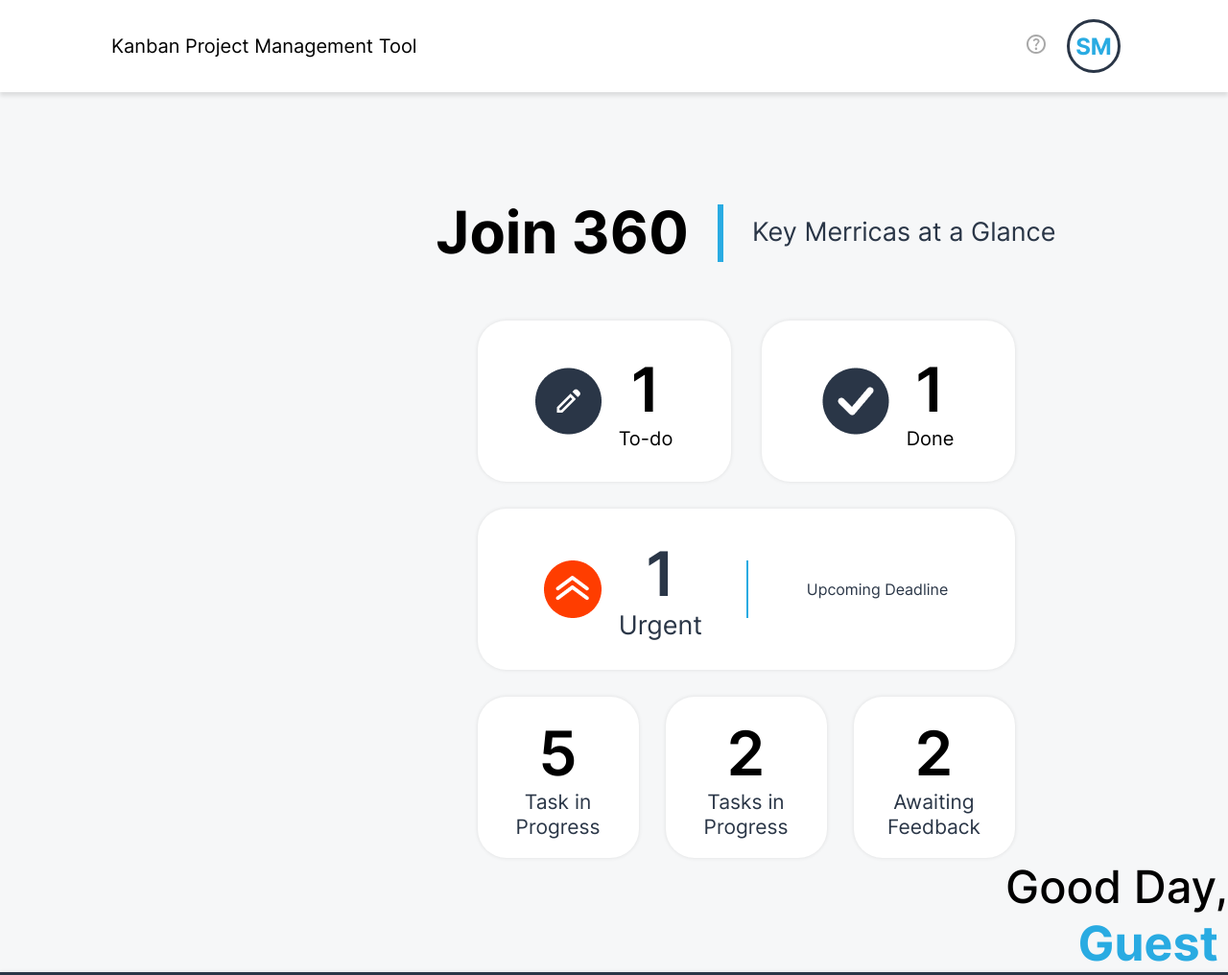
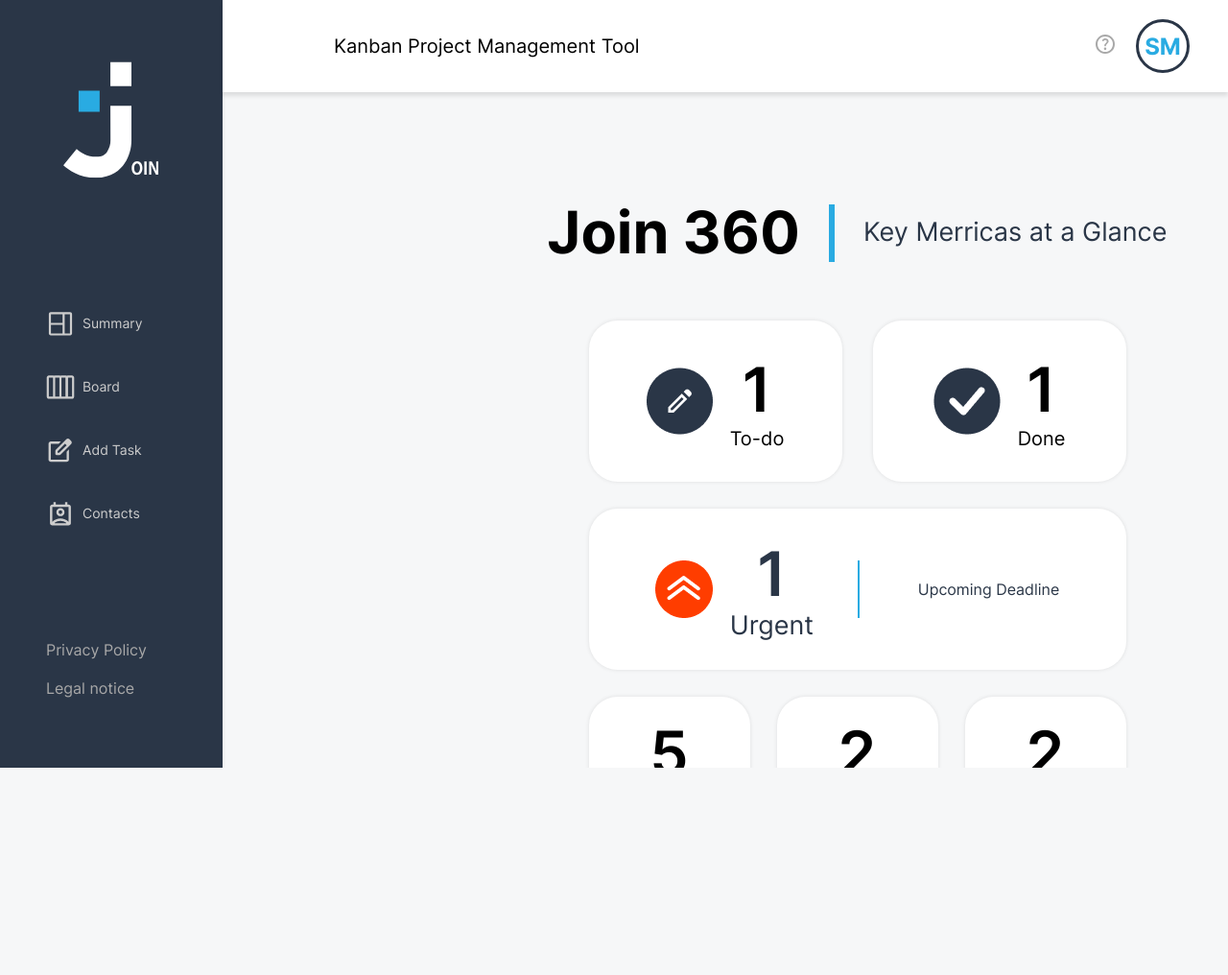
Before and after one commit to HoferDavid/join, a plain HTML site: page html/summary.html in a window 1280 px wide. Shown: the top 1016 px of the page at 96% size. After the commit the page ends 800 px from the top, so only its background shows below. Drawn offline with Linux system fonts and the light colour scheme; files whose address does not match are found by name.

Commit message:
Summary Update

```diff
--- a/html/summary.html
+++ b/html/summary.html
@@ -18,12 +18,10 @@
 
     <header w3-include-html="../assets/templates/html/header.html" class="header"></header>
 
+    <main class="content contentSection">
+        <div id="greetingSummaryMobile"></div>
 
-    <main class="content contentSection "></main>
-    <div id="greetingSummaryMobile"></div>
-    <main class="summ-main">
-
-
+        <div class="summ-main">
             <div class="summ-2">
                 <div class="headline-summ">
                     <h2 class="headline-summ-h2">Join 360</h2>
@@ -90,6 +88,7 @@
                 <h3 id="greetingSumm" class="summ-day-greeting">Good Day,</h3>
                 <span class="summ-person-greeting">Guest</span>
             </div>
+        </div>
     </main>
 
     <nav w3-include-html="../assets/templates/html/menu.html" class="menu"></nav>
--- a/style/boardmodals.css
+++ b/style/boardmodals.css
@@ -263,6 +263,7 @@
   cursor: pointer;
 }
 
+
 @media (max-width: 427px) {
   .modalContainer {
     max-height: 480px;
--- a/style/summary.css
+++ b/style/summary.css
@@ -1,15 +1,3 @@
-html, body {
-    height: 100%;
-    margin: 0;
-    display: flex;
-    flex-direction: column;
-}
-
-body {
-    display: flex;
-    margin: 0;
-}
-
 .summ.main{
     display: flex;
 }
```
Lines whose indentation alone changed are shown as unchanged.
